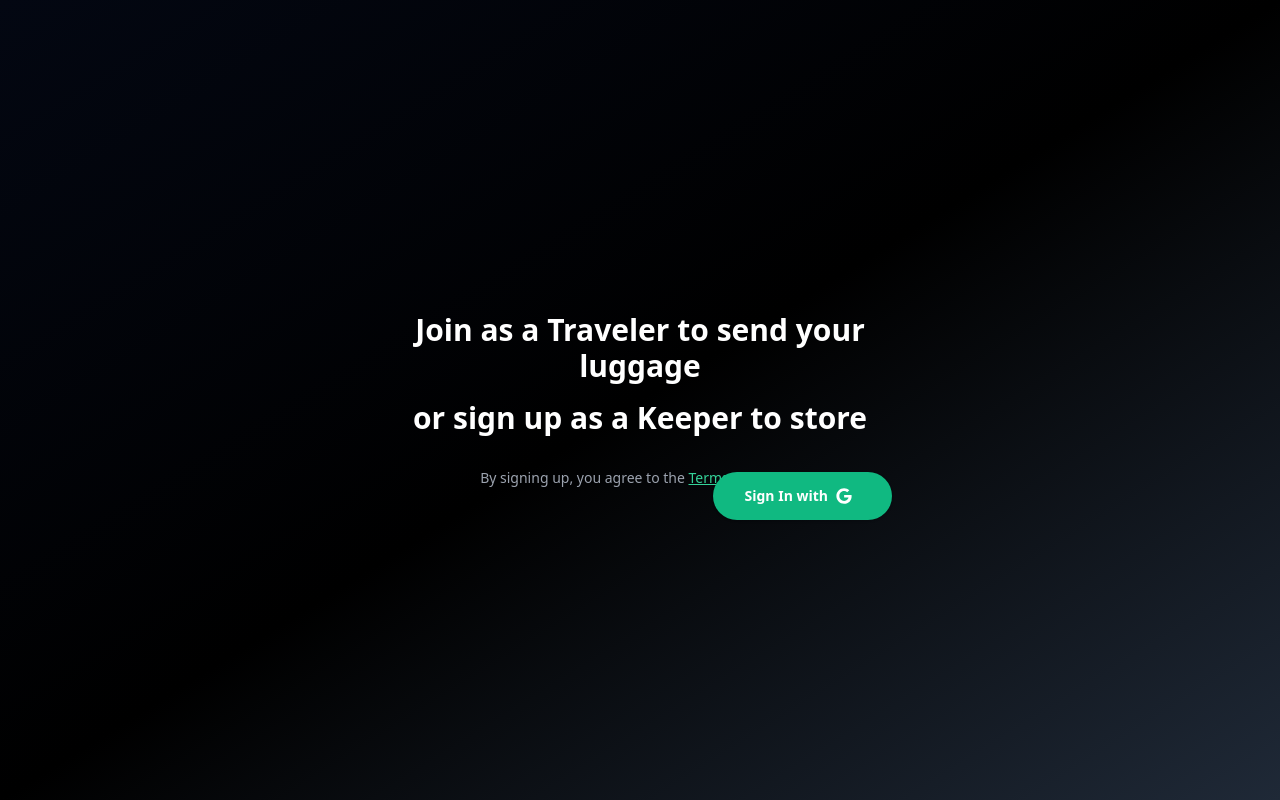
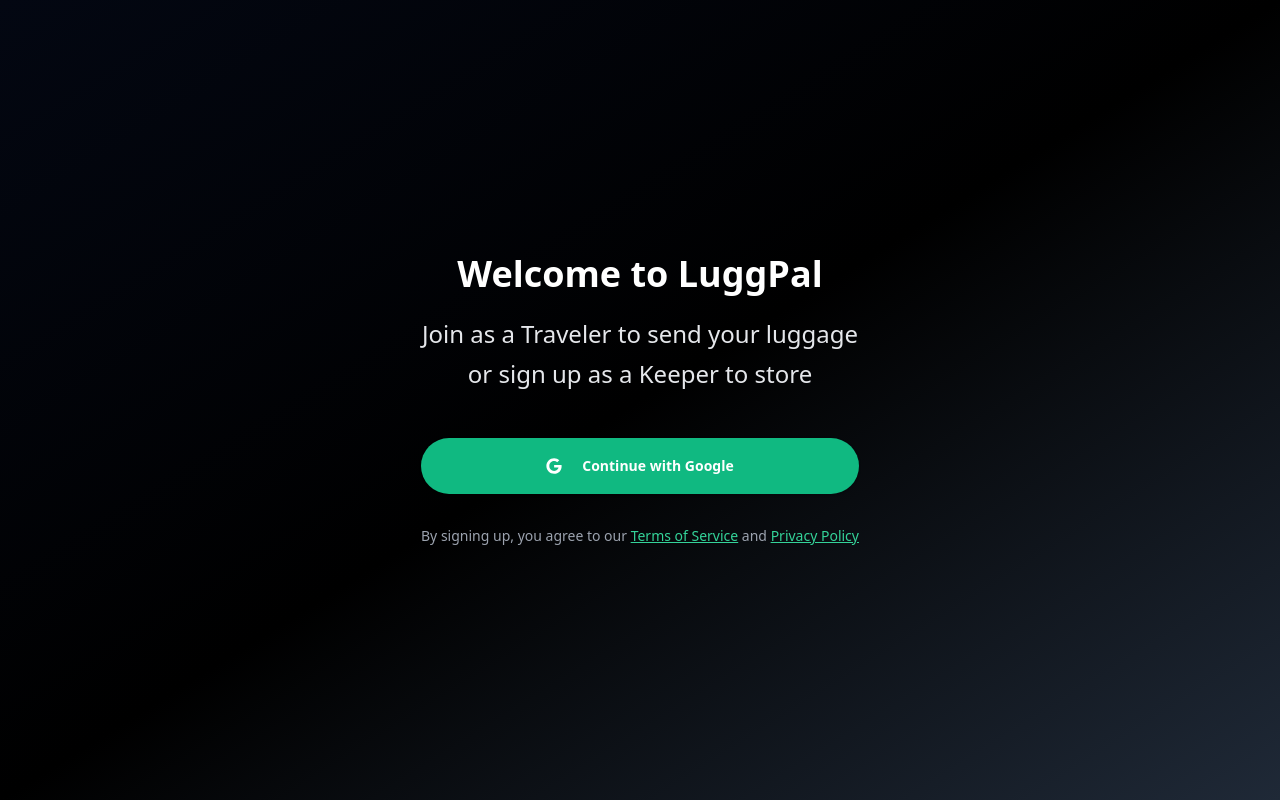
Before and after one commit to jphacks/tk_2422, a Next.js app in the folder frontend/: page / in a window 1280 px wide. Built offline with nearby package versions, Linux system fonts and the light colour scheme; no server answers.

Commit message:
スタート画面修正

```diff
--- a/frontend/src/app/page.tsx
+++ b/frontend/src/app/page.tsx
@@ -2,29 +2,24 @@
 import { useRouter } from "next/navigation";
 import { signInWithPopup } from "firebase/auth";
 import { auth, provider } from "../lib/firebase/firebase";
-import { db } from "../lib/firebase/firebase"; // Firestoreのインスタンスをインポート
-import { doc, getDoc, setDoc } from "firebase/firestore"; // Firestoreのメソッド
-import { Input } from "@/components/ui/input";
+import { db } from "../lib/firebase/firebase";
+import { doc, getDoc, setDoc } from "firebase/firestore";
 import { Button } from "@/components/ui/button";
-import { useState } from "react";
 import { motion } from "framer-motion";
 import { useUser } from "./context/UserContext";
 
 export default function SignIn() {
-  const [username, setUsername] = useState("");
   const router = useRouter();
-  const { updateUid } = useUser() || { updateUid: () => { } }; // useUserがnullの場合のデフォルト関数を提供
+  const { updateUid } = useUser() || { updateUid: () => {} };
+
   const signInWithGoogle = async () => {
     try {
       const result = await signInWithPopup(auth, provider);
       const user = result.user;
-
       const docSnap = await getDoc(doc(db, "Users", user.uid));
 
-      console.log("docSnap.data()", docSnap.data());
-
       if (docSnap.exists() && docSnap.data().name !== "") {
-        router.push('/home');
+        router.push("/home");
         await setDoc(doc(db, "Users", user.uid), {
           uid: user.uid,
           name: docSnap.data().name,
@@ -32,56 +27,49 @@
       } else {
         router.push("/submitName");
       }
-
-      // UIDをFirestoreのUsersコレクションに保存
-
       updateUid(user.uid);
-      console.log("ユーザー情報がFirestoreに保存されました");
     } catch (error) {
       console.error("エラーが発生しました:", error);
     }
   };
 
   return (
-    <>
     <div className="min-h-screen bg-gradient-to-br from-gray-950 via-black to-gray-800 flex items-center justify-center px-4">
-        <motion.div initial={{ opacity: 0, y: 20 }} animate={{ opacity: 1, y: 0 }} transition={{ duration: 0.5 }} className="w-full max-w-lg">
-          <div className="text-center mb-8">
-            <h2 className="text-3xl font-bold text-white mb-4">Join as a Traveler to send your luggage</h2>
-            <h2 className="text-3xl font-bold text-white mb-4">or sign up as a Keeper to store</h2>
+      <motion.div initial={{ opacity: 0, y: 20 }} animate={{ opacity: 1, y: 0 }} transition={{ duration: 0.5 }} className="">
+        <div className="text-center space-y-6 mb-12">
+          <h1 className="text-4xl font-bold text-white mb-2">Welcome to LuggPal</h1>
+          <div className="space-y-2">
+            <p className="text-2xl text-gray-200">Join as a Traveler to send your luggage</p>
+            <p className="text-2xl text-gray-200">or sign up as a Keeper to store</p>
+          </div>
         </div>
 
-          <form className="space-y-6">
-            <div className="relative">
-              {/* <Input
-                type="text"
-                value={username}
-                onChange={(e) => setUsername(e.target.value)}
-                placeholder="Your name"
-                className="w-full h-14 px-6 rounded-full bg-gray-800/50 border-gray-700 text-white placeholder-gray-400 focus:ring-2 focus:ring-purple-500 focus:border-transparent"
-                required
-              /> */}
-              <Button onClick={signInWithGoogle} type="button" className="absolute right-1 top-1 h-12 px-8 rounded-full bg-emerald-500 hover:bg-emerald-600 text-white font-semibold transition-colors">
-                Sign In with
-                <svg className="mr-2 h-4 w-4" aria-hidden="true" focusable="false" data-prefix="fab" data-icon="google" role="img" xmlns="http://www.w3.org/2000/svg" viewBox="0 0 488 512">
+        <div className="flex flex-col items-center space-y-8">
+          <Button
+            onClick={signInWithGoogle}
+            className="w-full max-w-md h-14 rounded-full bg-emerald-500 hover:bg-emerald-600 text-white font-semibold transition-all transform hover:scale-105 flex items-center justify-center space-x-3"
+          >
+            <svg className="h-6 w-6" aria-hidden="true" focusable="false" data-prefix="fab" data-icon="google" role="img" xmlns="http://www.w3.org/2000/svg" viewBox="0 0 488 512">
               <path
                 fill="currentColor"
                 d="M488 261.8C488 403.3 391.1 504 248 504 110.8 504 0 393.2 0 256S110.8 8 248 8c66.8 0 123 24.5 166.3 64.9l-67.5 64.9C258.5 52.6 94.3 116.6 94.3 256c0 86.5 69.1 156.6 153.7 156.6 98.2 0 135-70.4 140.8-106.9H248v-85.3h236.1c2.3 12.7 3.9 24.9 3.9 41.4z"
               ></path>
             </svg>
+            <span>Continue with Google</span>
           </Button>
-            </div>
 
-            <p className="text-center text-sm text-gray-400">
-              By signing up, you agree to the{" "}
+          <p className="text-center text-sm text-gray-400 max-w-md">
+            By signing up, you agree to our{" "}
             <a href="#" className="text-emerald-400 hover:text-emerald-300 underline">
               Terms of Service
+            </a>{" "}
+            and{" "}
+            <a href="#" className="text-emerald-400 hover:text-emerald-300 underline">
+              Privacy Policy
             </a>
-              .
           </p>
-          </form>
+        </div>
       </motion.div>
     </div>
-    </>
   );
 }
```
Lines whose indentation alone changed are shown as unchanged.
